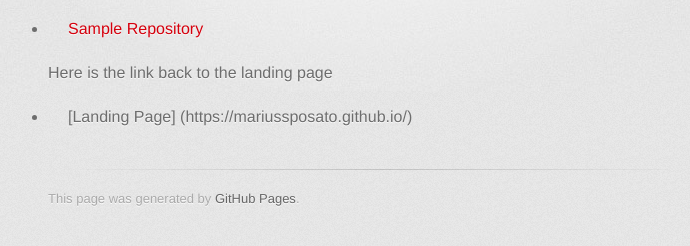
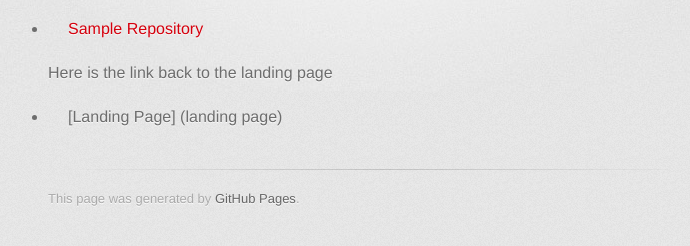
Before and after one commit to MariusSposato/MariusSposato.github.io, a Jekyll site: the page built from 2022 Work/index.md, in a window 1280 px wide. Shown: the part 482-728 px from the top of the page, without its empty margins (282-972 px from the left). Built offline with Jekyll 4.4.1, drawn with Linux system fonts in a browser that asks for light colours; some web fonts are replaced; our own code applies the rules of GitHub Pages for plain Markdown files.

Commit message:
Update index.md

```diff
--- a/2022 Work/index.md
+++ b/2022 Work/index.md
@@ -19,4 +19,4 @@ This is my sample Repository
 
 Here is the link back to the landing page
 
-- [Landing Page] (https://mariussposato.github.io/)
+- [Landing Page] (landing page)
```
